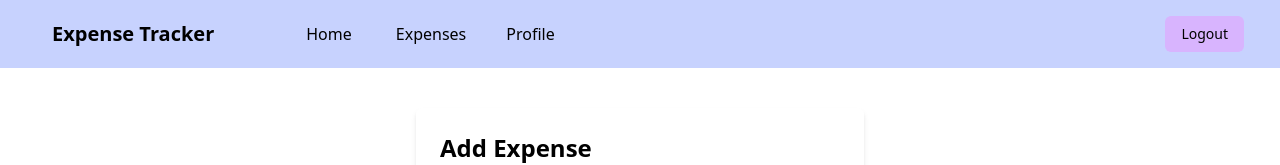
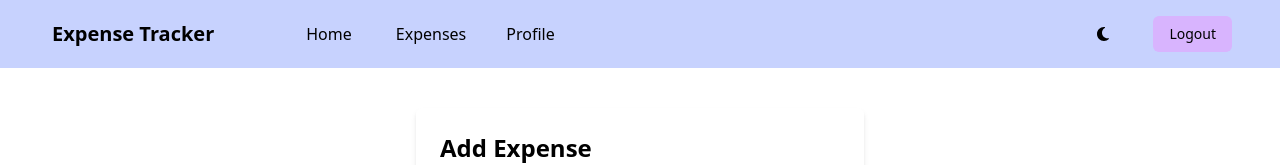
Before and after one commit to Anandsg/Expense-tracker, a React (Create React App) app: page /expenses in a window 1280 px wide. Shown: the top 165 px of the page. Built offline with nearby package versions, Linux system fonts and the light colour scheme; no server answers.

Commit message:
dark mode toggle

```diff
--- a/package.json
+++ b/package.json
@@ -3,6 +3,9 @@
   "version": "0.1.0",
   "private": true,
   "dependencies": {
+    "@fortawesome/fontawesome-svg-core": "^6.5.1",
+    "@fortawesome/free-solid-svg-icons": "^6.5.1",
+    "@fortawesome/react-fontawesome": "^0.2.0",
     "@reduxjs/toolkit": "^2.0.1",
     "@testing-library/jest-dom": "^5.17.0",
     "@testing-library/react": "^13.4.0",
--- a/src/components/expenses/AddExpenses.js
+++ b/src/components/expenses/AddExpenses.js
@@ -11,6 +11,7 @@ const AddExpenses = () => {
     const [description, setDescription] = useState('');
     const [category, setCategory] = useState('Food');
     const [expensesList, setExpensesList] = useState([]);
+    const [showActivatePremium, setShowActivatePremium] = useState(false);
 
     useEffect(() => {
         fetchExpenses();
@@ -51,8 +52,10 @@ const AddExpenses = () => {
                 money: money,
                 description: description,
                 category: category,
-                email: email,
             };
+            if (expenses.money >= 10000) {
+                setShowActivatePremium(true);
+            }
             try {
                 const resp = await axios.post(
                     'https://expense-tracker-main-e0bd5-default-rtdb.firebaseio.com/expenses.json',
@@ -64,6 +67,7 @@ const AddExpenses = () => {
                     }
                 );
                 if (resp.status === 200) {
+                    if (expenses.money <= 10000) {
                         setExpensesList((prevExpenses) => [
                             {
                                 id: resp.data.name,
@@ -73,6 +77,7 @@ const AddExpenses = () => {
                             },
                             ...prevExpenses,
                         ]);
+                    }
                 } else {
                     alert('Something went wrong...');
                 }
@@ -146,6 +151,16 @@ const AddExpenses = () => {
                 >
                     Add Expense
                 </button>
+                {showActivatePremium && (
+                    <button
+                        className="bg-yellow-500 text-white mx-2 p-2 rounded-md hover:bg-yellow-600 focus:outline-none focus:ring focus:border-yellow-300"
+                        onClick={() => {
+                            alert('Premium Activated');
+                        }}
+                    >
+                        Activate Gold
+                    </button>
+                )}
             </form>
             <div className="mt-6">
                 <h3 className="text-xl font-semibold mb-3">Expense List</h3>
--- a/src/components/pages/Header.js
+++ b/src/components/pages/Header.js
@@ -1,20 +1,32 @@
-import React from 'react';
+import React, { useState } from 'react';
 import { useDispatch } from 'react-redux';
 import { Link, useNavigate } from 'react-router-dom';
 import { authActions } from '../store/authSlice';
+import { FontAwesomeIcon } from '@fortawesome/react-fontawesome';
+import { faSun, faMoon } from '@fortawesome/free-solid-svg-icons';
 
 const Header = () => {
     const dispatch = useDispatch();
     const navigate = useNavigate();
+    const [isDarkTheme, setIsDarkTheme] = useState(false);
+
     const handleLogout = () => {
+        localStorage.clear();
+        dispatch(authActions.logout());
+        navigate('/', { replace: true });
+    };
 
-        localStorage.clear();
-        dispatch(authActions.logout())
-        navigate('/', { replace: true })
+    const toggleTheme = () => {
+        // Toggle the theme
+        setIsDarkTheme(!isDarkTheme);
+
+        // You can also update your CSS classes or use a theme provider to apply the theme
+        // For simplicity, let's just toggle a body class here
+        document.body.classList.toggle('dark-theme', isDarkTheme);
     };
 
     return (
-        <div className="bg-indigo-200 p-4 flex justify-between items-center">
+        <div className={`bg-indigo-200 p-4 flex justify-between items-center ${isDarkTheme ? 'dark-theme' : ''}`}>
             <div className="flex items-center"> {/* Container for title and navigation links */}
                 <div className="text-xl font-bold px-9">Expense Tracker</div>
                 <div className="flex space-x-4 px-10">
@@ -29,15 +41,22 @@ const Header = () => {
                     </Link>
                 </div>
             </div>
-            <button
-                onClick={handleLogout}
-                className="px-4 py-2 bg-purple-300 mx-5 text-sm  rounded-md"
-            >
-                Logout
-            </button>
+            <div className="flex items-center">
+                {/* Add the dark and light theme toggle icons */}
+                <FontAwesomeIcon
+                    icon={isDarkTheme ? faSun : faMoon}
+                    className="text-black cursor-pointer mx-3"
+                    onClick={toggleTheme}
+                />
+                <button
+                    onClick={handleLogout}
+                    className="px-4 py-2 bg-purple-300 mx-8 text-sm rounded-md"
+                >
+                    Logout
+                </button>
+            </div>
         </div>
     );
 };
 
-
 export default Header;
--- a/src/index.js
+++ b/src/index.js
@@ -5,6 +5,12 @@ import './index.css';
 import reportWebVitals from './reportWebVitals';
 import { Provider } from 'react-redux';
 import store from './components/store/store';
+// index.js or App.js (or any entry point file)
+import { library } from '@fortawesome/fontawesome-svg-core';
+import { faSun, faMoon } from '@fortawesome/free-solid-svg-icons';
+
+library.add(faSun, faMoon);
+
 
 const root = ReactDOM.createRoot(document.getElementById('root'));
 root.render(
--- a/tailwind.config.js
+++ b/tailwind.config.js
@@ -7,4 +7,5 @@ module.exports = {
     extend: {},
   },
   plugins: [],
+  variants: {},
 }
```
Also changed, not shown: src/components/expenses/AddExpenses.css (added, +20 -0 lines), 1 other file (tests, documents, lock files or other folders). Lines whose indentation alone changed are shown as unchanged.
